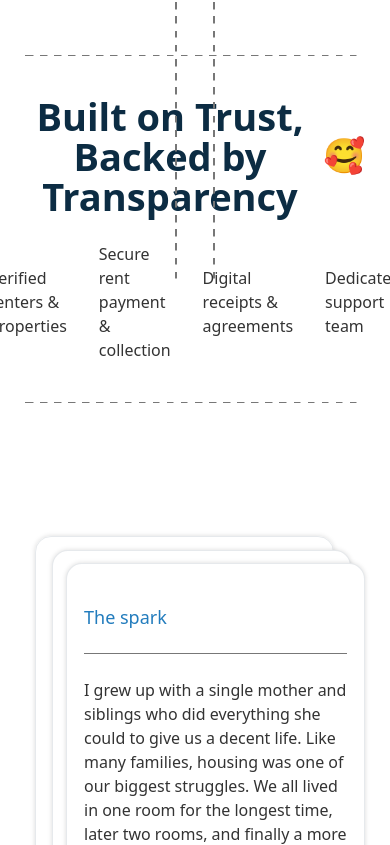
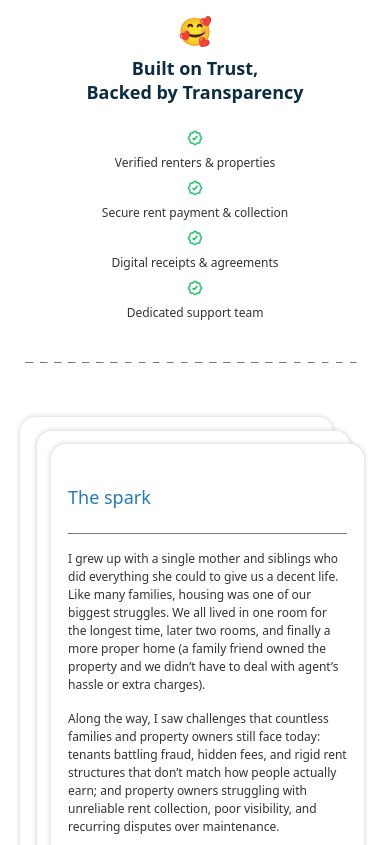
Before and after one commit to chidubemthedev/urstate, a Next.js app: page / in a window 390 px wide. Shown: the part 1759-2604 px from the top of the page. Built offline with nearby package versions, Linux system fonts and the light colour scheme.

Commit message:
added links to all buttons

```diff
--- a/src/assets/icons.tsx
+++ b/src/assets/icons.tsx
@@ -13,6 +13,29 @@ export const CheckmarkIcon = () => (
     />
     <path
       d="M9 12.8929L10.8 14.5L15 9.5"
+      stroke="#1FC16B"
+      stroke-width="1.5"
+      stroke-linecap="round"
+      stroke-linejoin="round"
+    />
+  </svg>
+);
+
+export const CheckmarkSmallIcon = () => (
+  <svg
+    width="16"
+    height="16"
+    viewBox="0 0 16 16"
+    fill="none"
+    xmlns="http://www.w3.org/2000/svg"
+  >
+    <path
+      d="M12.6604 12.6668H12.6667M12.6604 12.6668C12.2452 13.0785 11.4929 12.976 10.9653 12.976C10.3177 12.976 10.0058 13.1026 9.54364 13.5648C9.15011 13.9584 8.62251 14.6668 8.00004 14.6668C7.37757 14.6668 6.84997 13.9584 6.45642 13.5648C5.99423 13.1026 5.68237 12.976 5.03475 12.976C4.50716 12.976 3.75483 13.0785 3.3397 12.6668C2.92125 12.2519 3.02423 11.4964 3.02423 10.9654C3.02423 10.2944 2.87748 9.9859 2.39963 9.50803C1.6888 8.79723 1.33339 8.44176 1.33337 8.00016C1.33338 7.5585 1.68879 7.2031 2.39961 6.49228C2.82617 6.06571 3.02423 5.64302 3.02423 5.03487C3.02423 4.50726 2.9217 3.75492 3.33337 3.33979C3.74833 2.92135 4.50377 3.02434 5.03476 3.02434C5.64289 3.02434 6.06559 2.8263 6.49214 2.39974C7.20297 1.68891 7.55837 1.3335 8.00004 1.3335C8.44171 1.3335 8.79711 1.68891 9.50791 2.39974C9.93437 2.82621 10.357 3.02434 10.9653 3.02434C11.4929 3.02434 12.2453 2.92181 12.6604 3.3335C13.0788 3.74845 12.9758 4.50389 12.9758 5.03487C12.9758 5.70588 13.1226 6.01441 13.6004 6.49228C14.3113 7.2031 14.6667 7.5585 14.6667 8.00016C14.6667 8.44176 14.3113 8.79723 13.6004 9.50803C13.1226 9.9859 12.9758 10.2944 12.9758 10.9654C12.9758 11.4964 13.0788 12.2519 12.6604 12.6668Z"
+      stroke="#1FC16B"
+      stroke-width="1.5"
+    />
+    <path
+      d="M6 8.59543L7.2 9.66683L10 6.3335"
       stroke="#1FC16B"
       stroke-width="1.5"
       stroke-linecap="round"
--- a/src/components/landing/banner.tsx
+++ b/src/components/landing/banner.tsx
@@ -1,22 +1,31 @@
-import { CheckmarkIcon } from "@/assets/icons";
+import { CheckmarkIcon, CheckmarkSmallIcon } from "@/assets/icons";
 import Image from "next/image";
 
 const Banner = () => {
   return (
-    <div className="my-40">
+    <div className="my-20 md:my-40">
       <div className="relative py-10 custom-dashed-border">
         {/* <div className="absolute left-[100px] top-0 translate-y-[-20%] w-[0.5px] h-[300px] bg-[#777777]" />
         <div className="absolute right-[100px] top-0 translate-y-[-20%] w-[0.5px] h-[300px] bg-[#777777]" /> */}
-        <div className="custom-dashed-border rotate-90 w-[300px] absolute top-20" />
-        <div className="custom-dashed-border rotate-90 w-[300px] absolute right-0 top-20" />
+        {/* <div className="custom-dashed-border rotate-90 w-[300px] absolute top-20" />
+        <div className="custom-dashed-border rotate-90 w-[300px] absolute right-0 top-20" /> */}
 
+        <div className="flex md:hidden items-center justify-center mb-2">
+          <Image src={"/images/test.gif"} alt="gif" width={32} height={32} />
+        </div>
         <div className="flex items-center justify-center gap-2.5">
-          <h1 className="text-[#0C2C43] font-bold text-[38px] leading-10 text-center">
-            Built on Trust, Backed by Transparency
+          <h1 className="text-[#0C2C43] font-bold text-[18px] md:text-[38px] leading-6 md:leading-10 text-center">
+            Built on Trust,
+            <span className="md:hidden">
+              <br />
+            </span>{" "}
+            Backed by Transparency
           </h1>
-          <Image src={"/images/test.gif"} alt="gif" width={40} height={40} />
+          <div className="hidden md:flex">
+            <Image src={"/images/test.gif"} alt="gif" width={40} height={40} />
+          </div>
         </div>
-        <div className="flex items-center justify-center gap-4 mt-[26px]">
+        <div className="hidden md:flex items-center justify-center gap-4 mt-[26px]">
           <p className="text-[#333333] text-base leading-6">
             Verified renters & properties
           </p>
@@ -33,6 +42,25 @@ const Banner = () => {
             Dedicated support team
           </p>
         </div>
+
+        <div className="flex flex-col md:hidden items-center justify-center gap-2 mt-[26px]">
+          <CheckmarkSmallIcon />
+          <p className="text-[#333333] text-xs leading-[18px]">
+            Verified renters & properties
+          </p>
+          <CheckmarkSmallIcon />
+          <p className="text-[#333333] text-xs leading-[18px]">
+            Secure rent payment & collection
+          </p>
+          <CheckmarkSmallIcon />
+          <p className="text-[#333333] text-xs leading-[18px]">
+            Digital receipts & agreements
+          </p>
+          <CheckmarkSmallIcon />
+          <p className="text-[#333333] text-xs leading-[18px]">
+            Dedicated support team
+          </p>
+        </div>
       </div>
     </div>
   );
--- a/src/components/landing/cta.tsx
+++ b/src/components/landing/cta.tsx
@@ -1,9 +1,11 @@
 import Image from "next/image";
 import { Button } from "../ui/button";
+import Form from "../form";
+import { DialogTrigger } from "../ui/dialog";
 
 const Cta = () => {
   return (
-    <div className="flex flex-col items-center justify-center my-20">
+    <div className="flex flex-col items-center justify-center my-10 md:my-20">
       <div className="flex items-center justify-center gap-2 bg-[#EB58361A] px-[21px] md:px-[27px] py-1 md:py-2 w-fit rounded-xl">
         <p className="text-[#333333] text-xs md:text-sm leading-[18px] md:leading-5">
           We are on a mission
@@ -18,11 +20,18 @@ const Cta = () => {
 
       <p className="max-w-[651px] text-center mt-4 mb-6 md:mb-10 text-[#777777] text-[18px] md:text-[22px] leading-6 md:leading-8 font-bold">
         This isn’t just another housing platform. It’s a mission born{" "}
-        <span className="text-[#EB5836]">from lived experience</span> and shared
-        by everyone who believes renting should be simple, fair, and reliable.
+        <span className="text-primary/90">from lived experience</span> and
+        shared by everyone who believes renting should be simple, fair, and
+        reliable.
       </p>
 
-      <Button size={"lg"}>Join our mission</Button>
+      <Form
+        trigger={
+          <DialogTrigger asChild>
+            <Button size={"lg"}>Join our mission</Button>
+          </DialogTrigger>
+        }
+      />
     </div>
   );
 };
--- a/src/components/landing/hero.tsx
+++ b/src/components/landing/hero.tsx
@@ -1,5 +1,7 @@
 import Image from "next/image";
 import { Button } from "../ui/button";
+import Form from "../form";
+import { DialogTrigger } from "../ui/dialog";
 
 const Hero = () => {
   return (
@@ -44,7 +46,13 @@ const Hero = () => {
           payments, and trust — all in one place.
         </p>
       </div>
-      <Button size={"lg"}>Join our Waitlist</Button>
+      <Form
+        trigger={
+          <DialogTrigger asChild>
+            <Button size={"lg"}>Join our Waitlist</Button>
+          </DialogTrigger>
+        }
+      />
     </div>
   );
 };
--- a/src/components/landing/spark.tsx
+++ b/src/components/landing/spark.tsx
@@ -1,6 +1,6 @@
 const Spark = () => {
   return (
-    <div className="ml-[41px]">
+    <div className="ml-[25px] md:ml-[41px]">
       <div className="relative max-w-[652px] mx-auto">
         <div className="absolute top-[-27px] md:top-[-41px] left-[-31px] md:-left-16 w-full h-full max-w-[652px] mx-auto border border-[#0C2C431A] rounded-2xl p-[47px] shadow-[0_0_5px_0_#00000024] -z-20" />
         <div className="absolute top-[-13px] md:top-[-19px] -left-3.5 md:left-[-27px] w-full h-full max-w-[652px] mx-auto border border-[#0C2C431A] rounded-2xl p-[47px] shadow-[0_0_5px_0_#00000024] -z-10 bg-white" />
@@ -8,7 +8,7 @@ const Spark = () => {
           <h1 className="text-[#227CBD] text-[18px] leading-6 border-b-[0.5px] border-[#777777] py-6">
             The spark
           </h1>
-          <p className="mt-6 text-[#333333] text-base leading-6">
+          <p className="mt-4 md:mt-6 text-[#333333] text-xs md:text-base leading-[18px] md:leading-6">
             I grew up with a single mother and siblings who did everything she
             could to give us a decent life. Like many families, housing was one
             of our biggest struggles. We all lived in one room for the longest
@@ -16,14 +16,14 @@ const Spark = () => {
             friend owned the property and we didn’t have to deal with agent’s
             hassle or extra charges).
           </p>
-          <p className="mt-6 text-[#333333] text-base leading-6">
+          <p className="mt-4 md:mt-6 text-[#333333] text-xs md:text-base leading-[18px] md:leading-6">
             Along the way, I saw challenges that countless families and property
             owners still face today: tenants battling fraud, hidden fees, and
             rigid rent structures that don’t match how people actually earn; and
             property owners struggling with unreliable rent collection, poor
             visibility, and recurring disputes over maintenance.
           </p>
-          <p className="mt-6 text-[#333333] text-base leading-6">
+          <p className="mt-4 md:mt-6 text-[#333333] text-xs md:text-base leading-[18px] md:leading-6">
             These experiences shaped my vision for Urstate. That’s why we’re
             building a system where trust, not chance, drives where people live.
           </p>
```
